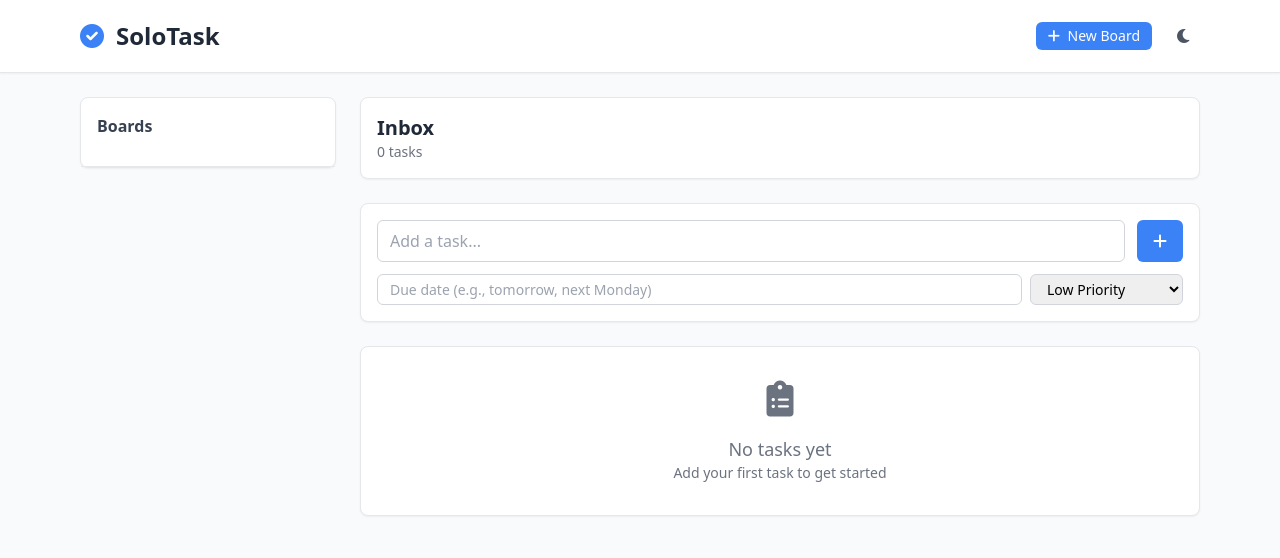
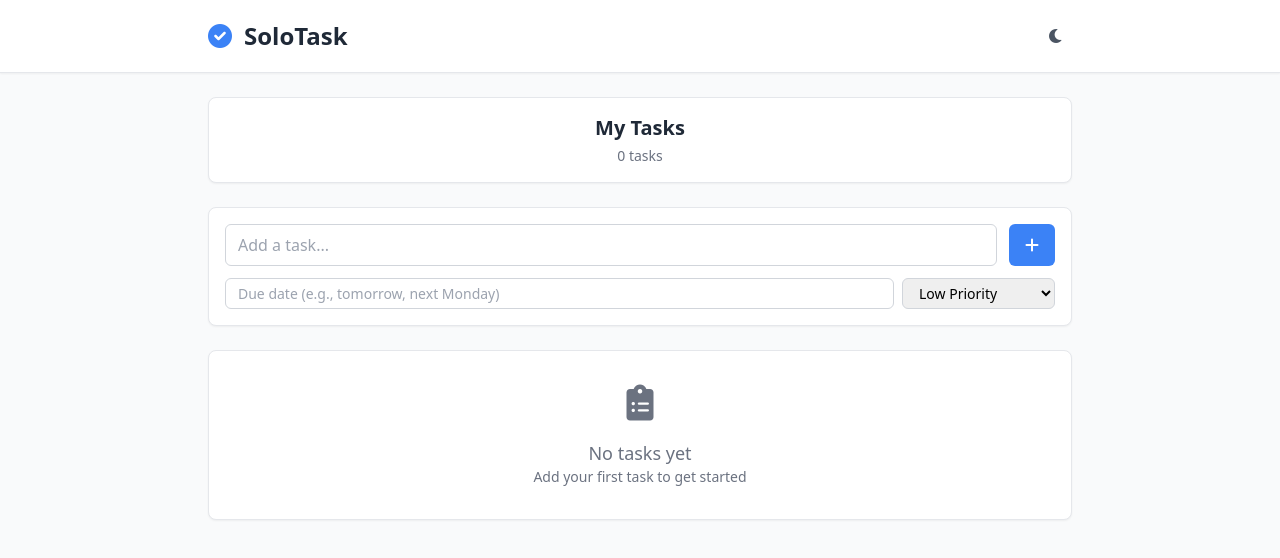
Before and after one commit to michellemacrh/solotaskv1, a plain HTML site: page index.html in a window 1280 px wide. Drawn offline with nearby package versions, Linux system fonts and the light colour scheme.

Commit message:
Actually remove boards UI elements from HTML
- Remove 'New Board' button from header
- Remove entire boards sidebar section
- Remove board-related elements (current-board-name, delete-board-btn, boards-list)
- Update layout to single-column design with space-y-6
- Change max-width from 6xl to 4xl for better focus
- Add centered 'My Tasks' header with task count
- Simplify structure by removing flex layout with sidebar
- Complete the single-view design implementation

```diff
--- a/index.html
+++ b/index.html
@@ -50,16 +50,13 @@
 <body class="bg-gray-50 min-h-screen">
     <!-- Header -->
     <header class="bg-white shadow-sm border-b border-gray-200">
-        <div class="max-w-6xl mx-auto px-4 py-4">
+        <div class="max-w-4xl mx-auto px-4 py-4">
             <div class="flex items-center justify-between">
                 <div class="flex items-center space-x-3">
                     <i class="fas fa-check-circle text-blue-500 text-2xl"></i>
                     <h1 class="text-2xl font-bold text-gray-800">SoloTask</h1>
                 </div>
                 <div class="flex items-center space-x-4">
-                    <button id="add-board-btn" class="bg-blue-500 text-white px-3 py-1 rounded-md text-sm hover:bg-blue-600 transition-colors">
-                        <i class="fas fa-plus mr-1"></i> New Board
-                    </button>
                     <button id="theme-toggle" class="p-2 rounded-md hover:bg-gray-100 transition-colors">
                         <i class="fas fa-moon text-gray-600"></i>
                     </button>
@@ -68,35 +65,18 @@
         </div>
     </header>
 
-    <div class="max-w-6xl mx-auto px-4 py-6">
-        <div class="flex flex-col lg:flex-row gap-6">
-            <!-- Sidebar - Boards -->
-            <div class="w-full lg:w-64 bg-white rounded-lg shadow-sm border border-gray-200 h-fit">
-                <div class="p-4 border-b border-gray-200">
-                    <h2 class="font-semibold text-gray-700 mb-3">Boards</h2>
-                    <div id="boards-list" class="space-y-1">
-                        <!-- Boards will be populated here -->
-                    </div>
-                </div>
-            </div>
-
-            <!-- Main Content -->
-            <div class="flex-1">
-                <!-- Current Board Header -->
-                <div class="bg-white rounded-lg shadow-sm border border-gray-200 p-4 mb-6">
-                    <div class="flex items-center justify-between">
-                        <div>
-                            <h2 id="current-board-name" class="text-xl font-bold text-gray-800">Inbox</h2>
+    <div class="max-w-4xl mx-auto px-4 py-6">
+        <div class="space-y-6">
+            <!-- Header with Task Count -->
+            <div class="bg-white rounded-lg shadow-sm border border-gray-200 p-4">
+                <div class="text-center">
+                    <h2 class="text-xl font-bold text-gray-800 mb-1">My Tasks</h2>
                     <p id="task-count" class="text-sm text-gray-500">0 tasks</p>
-                        </div>
-                        <button id="delete-board-btn" class="text-red-500 hover:text-red-700 transition-colors" style="display: none;">
-                            <i class="fas fa-trash"></i>
-                        </button>
                 </div>
             </div>
 
             <!-- Add Task Form -->
-                <div class="bg-white rounded-lg shadow-sm border border-gray-200 p-4 mb-6">
+            <div class="bg-white rounded-lg shadow-sm border border-gray-200 p-4">
                 <div class="flex gap-3">
                     <input
                         type="text"
@@ -140,9 +120,6 @@
             </div>
         </div>
     </div>
-    </div>
-
-
 
     <script src="script.js"></script>
 </body>
```
Lines whose indentation alone changed are shown as unchanged.
